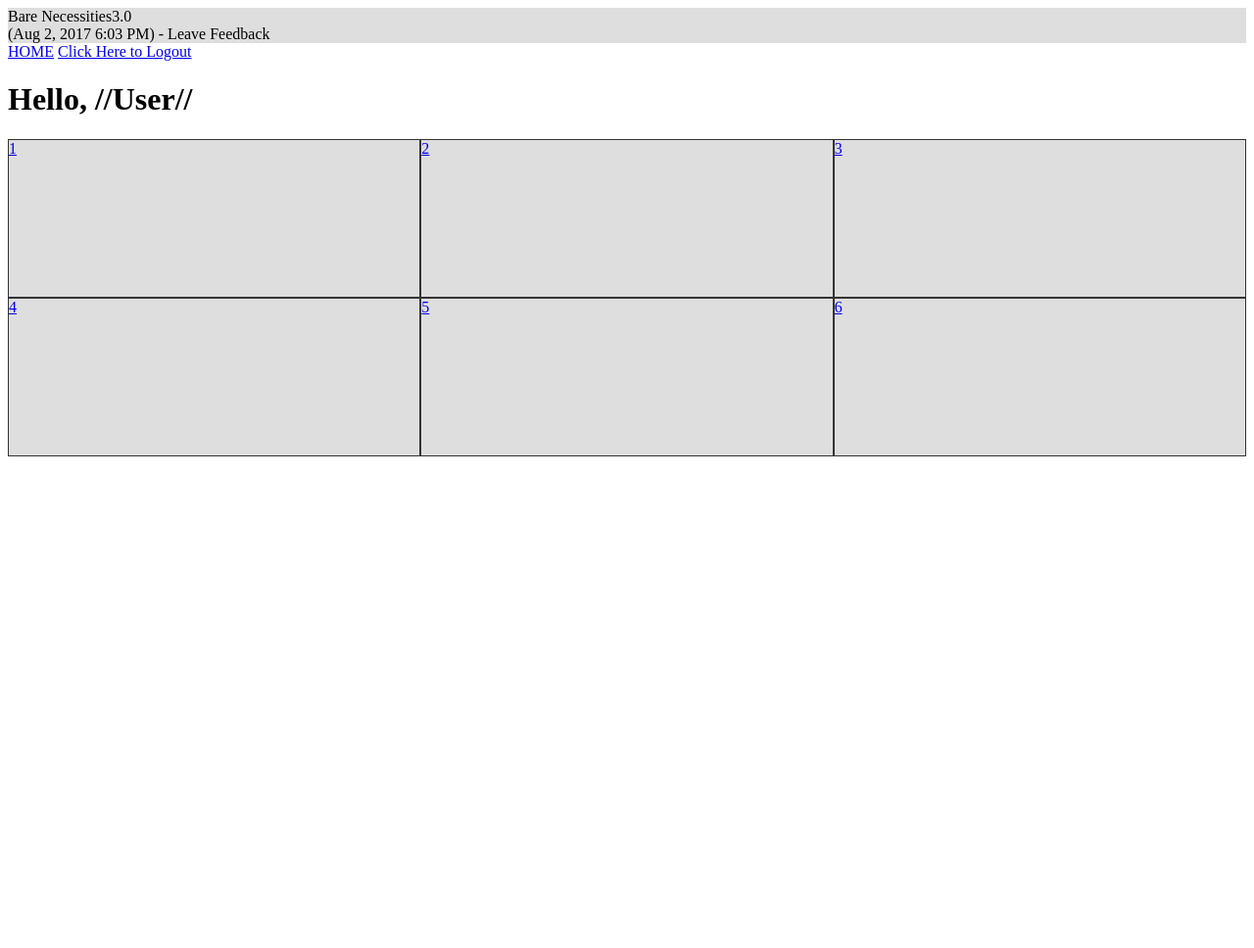
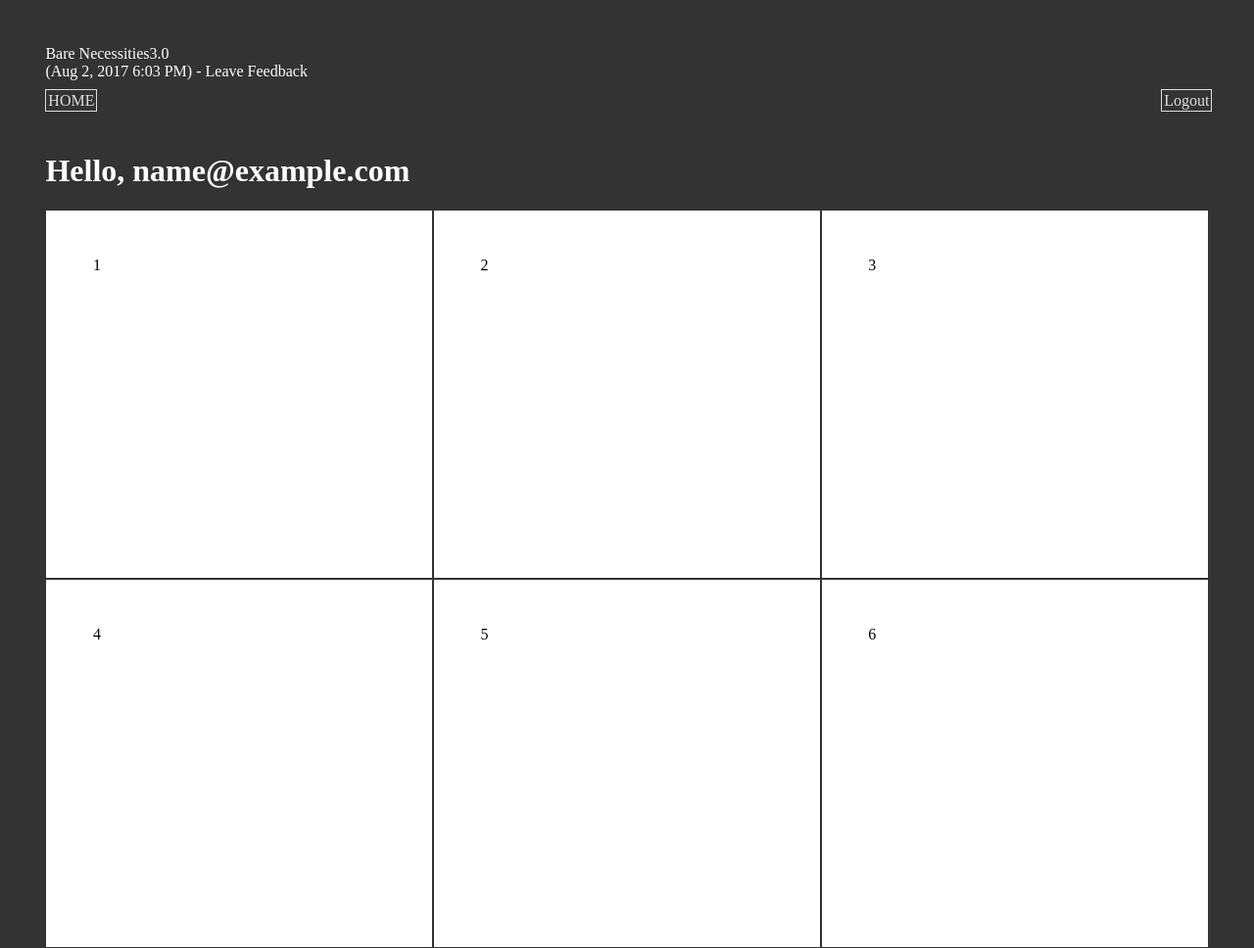
Before and after one commit to adamrd231/bn, a Flask app: page / in a window 1280 px wide. Shown: the whole page at 98% size. Before the commit the page ends 466 px from the top, so only its background shows below. Run offline with Flask 2, Linux system fonts and the light colour scheme; the visitor is signed in with stand-in values (Sample User, id 1); data comes from the database, SQL or seed files in the repository.

Commit message:
finish completed sorting

```diff
--- a/main.py
+++ b/main.py
@@ -52,13 +52,11 @@ def require_login():
 @app.route('/', methods=['POST', 'GET'])
 def index():
 
-    quad_id = request.args.get('quad_id')
-    if (quad_id):
-        print(quad_id)
-
+    owner = User.query.filter_by(email=session['email']).first()
 
     return render_template('index.html',
-          title="Bare Necessities, Bitch.",)
+            owner=owner,
+            title="Bare Necessities, Bitch.",)
 
 #THIS ROUTE BRINGS THE USER TO THE HOME PAGE TO CHOOSE HOW TO FILTER THEIR TASKS.
 @app.route('/bn', methods=['POST', 'GET'])
@@ -82,19 +80,20 @@ def bn():
     #quadrant2 filter
     if (quad_id):
 
-        quad_tasks = Task.query.filter_by(quad_id=quad_id).all()
+        quad_tasks = Task.query.filter_by(quad_id=quad_id, owner=owner, completed=False).all()
+        completed_quad_tasks = Task.query.filter_by(quad_id=quad_id, owner=owner, completed=True).all()
 
         return render_template('bn.html',
                         title="Quadrant2",
                         tasks=quad_tasks,
-                        quad_id=quad_id)
+                        quad_id=quad_id,
+                        completed_tasks=completed_tasks,
+                        quad_tasks=quad_tasks)
 
     return render_template('bn.html',
           title="Get Er' Done",
           tasks=tasks,
           completed_tasks=completed_tasks)
-
-
 
 
 @app.route('/login', methods=['POST', 'GET'])
@@ -140,9 +139,6 @@ def register():
     return render_template('register.html')
 
 
-
-
-
 @app.route('/delete-task', methods=['POST'])
 def delete_task():
 
@@ -151,8 +147,11 @@ def delete_task():
     task.completed = True
     db.session.add(task)
     db.session.commit()
+    url_id = task.quad_id
 
-    return redirect('/')
+    url = '/bn?quad_id=' + str(url_id)
+
+    return redirect(url)
 
 @app.route('/logout')
 def logout():
--- a/static/styles.css
+++ b/static/styles.css
@@ -1,12 +1,41 @@
+a {
+  color: #dedede;
+  border: .01em solid #dedede;
+  padding: 4%;
+  text-decoration: none;
+}
 
 html {
-  margin: none;
-  height:100vh;
+  margin-top: 3%;
+  margin-left: 3%;
+  margin-right: 3%;
+  background: #333333;
+  color: white;
   font-family: raleway;
 }
 
 .container {
-   min-height: 100vh;
+  height:98vh;
+}
+
+.header {
+  color: white;
+  display: flex;
+  flex-direction: column;
+  background-color: #333333;
+  height: 3vh;
+  padding-bottom: 2%;
+}
+
+.navbar {
+  height: 5vh;
+  display: flex;
+  flex-direction: row;
+  justify-content: space-between;
+}
+
+.title {
+  color: black;
 }
 
 .flex {
@@ -23,15 +52,9 @@ html {
 }
 
 .box {
-  flex-grow: 1;
-  height: 20vh;
-  background-color: #dedede;
-  border: .1em solid #333333;
+  flex: 1;
+  height: 35vh;
+  background-color: white;
+  border: .01em solid #333333;
 
 }
-
-.header {
-  display: flex;
-  flex-direction: column;
-  background-color: #dedede;
-}
--- a/templates/base.html
+++ b/templates/base.html
@@ -17,8 +17,8 @@
       </div>
 
       <div class="navbar">
-        <a href="http://127.0.0.1:5000/">HOME</a>
-        <a href="/logout">Click Here to Logout</a>
+        <div><a href="http://127.0.0.1:5000/">HOME</a></div>
+        <div><a href="/logout">Logout</a></div>
       </div>
 
 
--- a/templates/bn.html
+++ b/templates/bn.html
@@ -22,8 +22,8 @@
     <ul>
       {%for task in tasks %}
       <li>{{task.name}}
-        <form method="POST" action="/delete-task" style="display:inline-block;">
-            <input type="submit" value="Done!" />
+        <form method="POST" action="/delete-task">
+            <input type="submit" value="DONE" />
             <input type="hidden" name="task-id" value="{{task.id}}" />
         </form>
       </li>
--- a/templates/index.html
+++ b/templates/index.html
@@ -3,21 +3,21 @@
 
 
 <!-- TODO use the username to enter the correct users bn title -->
-<h1>Hello, //User//</h1>
+<h1>Hello, {{owner.email}}</h1>
 
 
 <div class="flex">
   <div class="top_row">
-    <a class="box" href="http://127.0.0.1:5000/bn?quad_id=1"><div>1</div></a>
+    <a class="box" href="http://127.0.0.1:5000/bn?quad_id=1"><div class="title">1</div></a>
     <!-- USE SOMETHING LIKE THIS TO SEND THE OBJECT ATTRIBUTE TO BE COLLECTED AS A VARIABLE -->
 
-    <a class="box" href="http://127.0.0.1:5000/bn?quad_id=2"><div>2</div></a>
-    <a class="box" href="http://127.0.0.1:5000/bn?quad_id=3"><div>3</div></a>
+    <a class="box" href="http://127.0.0.1:5000/bn?quad_id=2"><div class="title">2</div></a>
+    <a class="box" href="http://127.0.0.1:5000/bn?quad_id=3"><div class="title">3</div></a>
   </div>
   <div class="bottom_row">
-    <a class="box" href="http://127.0.0.1:5000/bn?quad_id=4"><div>4</div></a>
-    <a class="box" href="http://127.0.0.1:5000/bn?quad_id=5"><div>5</div></a>
-    <a class="box" href="http://127.0.0.1:5000/bn?quad_id=6"><div>6</div></a>
+    <a class="box" href="http://127.0.0.1:5000/bn?quad_id=4"><div class="title">4</div></a>
+    <a class="box" href="http://127.0.0.1:5000/bn?quad_id=5"><div class="title">5</div></a>
+    <a class="box" href="http://127.0.0.1:5000/bn?quad_id=6"><div class="title">6</div></a>
   </div>
 
 </div>
```
